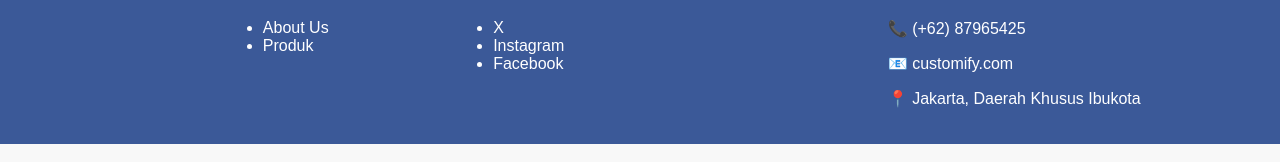
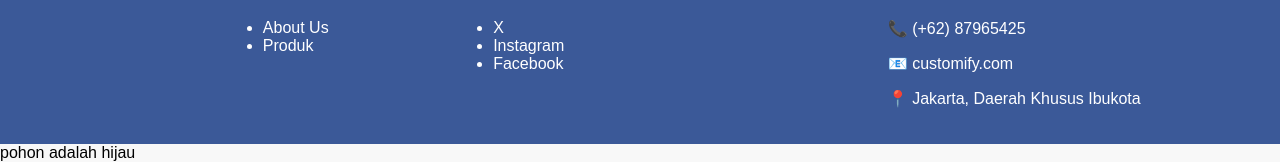
Before and after one commit to llecram45/Project-Software-Engineering, a plain HTML site: page Signup.html in a window 1280 px wide. Shown: the part 689-851 px from the top of the page. Drawn offline with Linux system fonts and the light colour scheme; a script that the page names is missing.

Commit message:
Update Signup.html

```diff
--- a/Signup.html
+++ b/Signup.html
@@ -77,6 +77,7 @@
             <p>📍 Jakarta, Daerah Khusus Ibukota</p>
         </div>
     </footer>
+    pohon adalah hijau
 
     <script src="script.js"></script>
 
```
